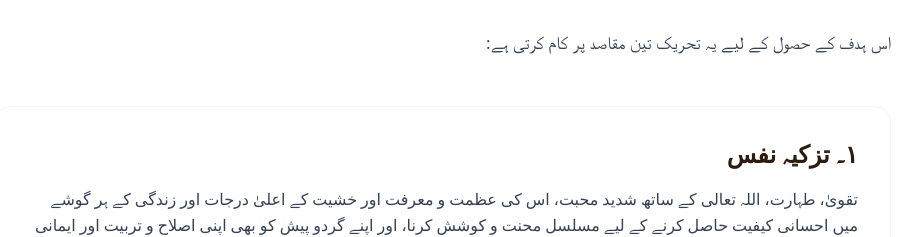
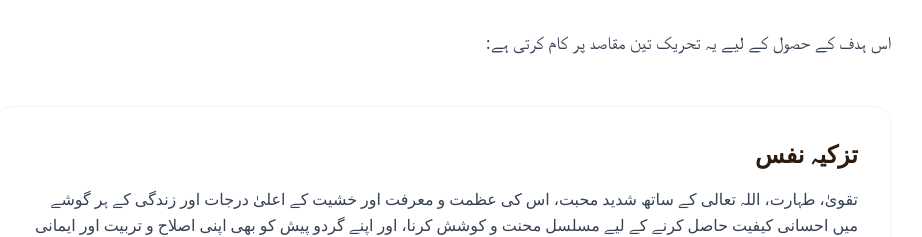
Before and after one commit to muhammadhassaan-786/testing, a Next.js app: page / in a window 1280 px wide. Shown: the part 1280-1517 px from the top of the page, without its empty margins (197-1119 px from the left). Built offline with nearby package versions, Linux system fonts and the light colour scheme; a web font is replaced by a local one.

Commit message:
Initial Stages

```diff
--- a/src/components/Objectives.js
+++ b/src/components/Objectives.js
@@ -15,7 +15,7 @@ export default function Objectives() {
           {/* First Objective */}
           <div className="rounded-2xl p-8 border border-gray-100">
             <h3 className="text-2xl font-bold text-right text-[#2d1b0e] mb-4">
-              ۱۔ تزکیہ نفس
+              تزکیہ نفس
             </h3>
             <p className="text-gray-700 text-right leading-relaxed">
               تقویٰ، طہارت، اللہ تعالی کے ساتھ شدید محبت، اس کی عظمت و معرفت اور خشیت کے اعلیٰ درجات اور زندگی کے ہر گوشے میں احسانی کیفیت حاصل کرنے کے لیے مسلسل محنت و کوشش کرنا، اور اپنے گردو پیش کو بھی اپنی اصلاح و تربیت اور ایمانی اوصاف و کمالات سے آراستہ ہونے کی جانب توجہ دلانا۔
```
